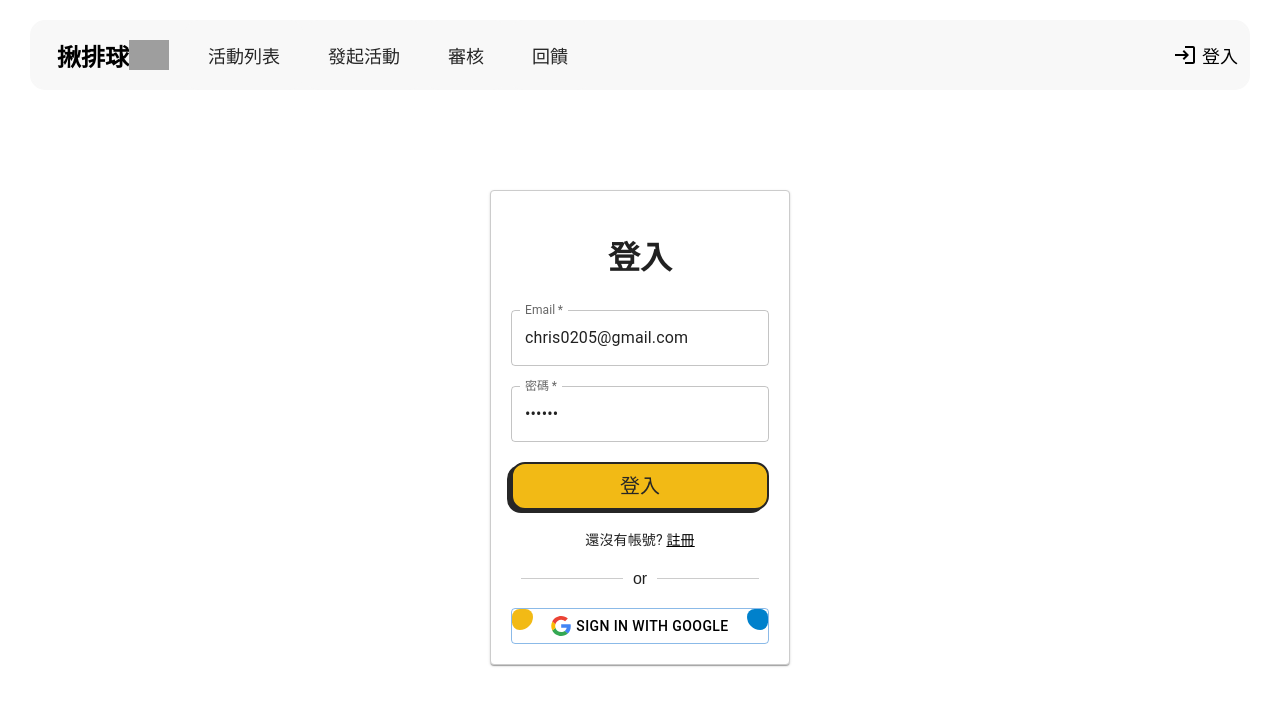
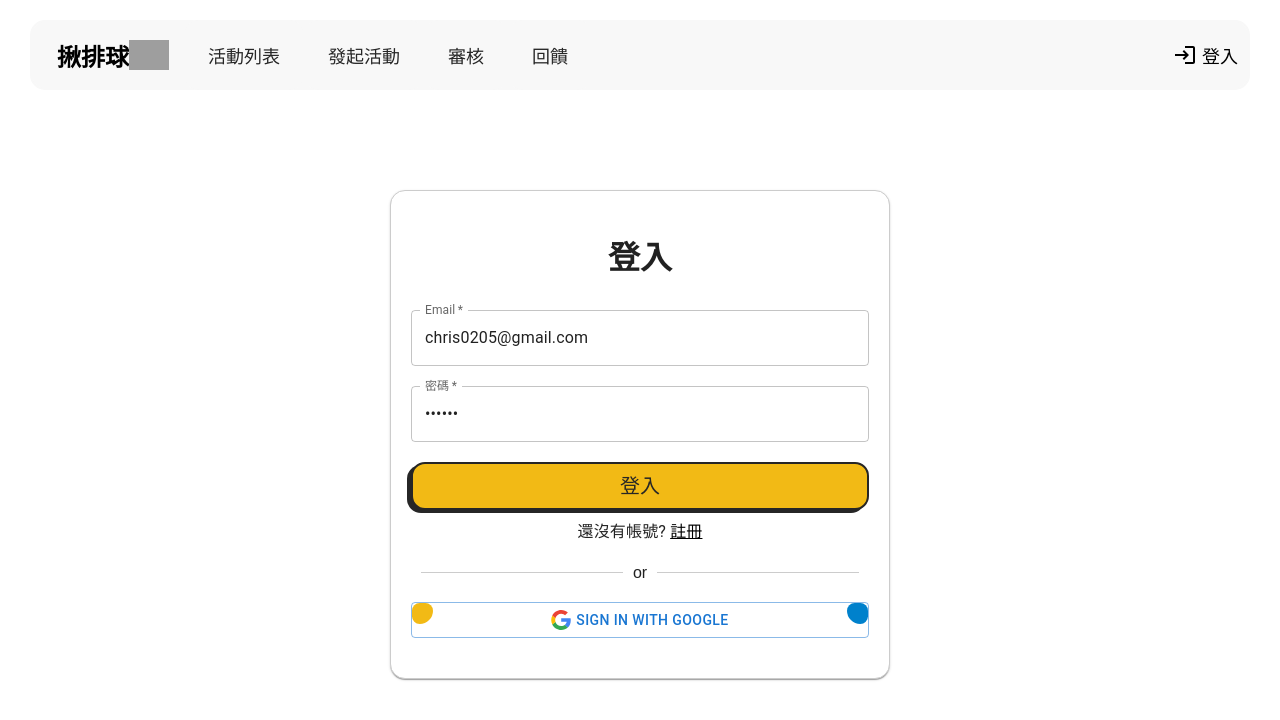
Before and after one commit to rebeccaS47/volleyball, a React (Vite) app: page /login in a window 1280 px wide. Shown: the top 720 px of the page. Built offline with nearby package versions, Linux system fonts and the light colour scheme; no server answers; grey boxes are pictures that could not be loaded; a web font is replaced by a local one.

Commit message:
feat: convert inline styles to styled-components for improved style organization

```diff
--- a/src/pages/login/index.tsx
+++ b/src/pages/login/index.tsx
@@ -56,18 +56,12 @@ const Login: React.FC = () => {
           onChange={(e) => setPassword(e.target.value)}
           required
         />
-        {error && <Typography color="error">{error}</Typography>}
+        {error && <ErrorText>{error}</ErrorText>}
         <LoginButton type="submit">登入</LoginButton>
       </Form>
-      <Typography variant="body2" style={{ marginTop: '10px' }}>
-        還沒有帳號?{' '}
-        <a
-          href="/signup"
-          style={{ color: 'black', textDecoration: 'underline' }}
-        >
-          註冊
-        </a>
-      </Typography>
+      <SignupText>
+        還沒有帳號? <SignupLink href="/signup">註冊</SignupLink>
+      </SignupText>
       <Divider>
         <Hr />
         <span>or</span>
@@ -77,9 +71,8 @@ const Login: React.FC = () => {
         variant="outlined"
         fullWidth
         onClick={handleGoogleLogin}
-        style={{ color: 'black' }}
       >
-        <img src={google} style={{ width: '20px', marginRight: '5px' }} />
+        <GoogleIcon src={google} />
         Sign in with Google
       </SocialLoginButton>
     </LoginCard>
@@ -89,14 +82,15 @@ const Login: React.FC = () => {
 export default Login;
 
 const LoginCard = styled(Card)`
-  width: 300px;
-  padding: 20px;
+  width: 500px;
+  padding: 20px 20px 40px 20px;
   margin: 100px auto;
   display: flex;
   flex-direction: column;
   align-items: center;
   box-shadow: 0px 4px 12px rgba(0, 0, 0, 0.1);
   border: 1px solid rgb(204, 204, 204);
+  border-radius: 15px !important;
 `;
 
 const Form = styled.form`
@@ -107,8 +101,28 @@ const Form = styled.form`
   width: 100%;
 `;
 
+const ErrorText = styled(Typography)`
+  color: error;
+`;
+
+const SignupText = styled(Typography)`
+  margin-top: 10px;
+`;
+
+const SignupLink = styled.a`
+  color: black;
+  text-decoration: underline;
+`;
+
+const GoogleIcon = styled.img`
+  width: 20px;
+  margin-right: 5px;
+`;
+
 const SocialLoginButton = styled(Button)`
   margin-top: 30px;
+  color: black;
+
   &::before,
   &::after,
   & > ::before,
```
